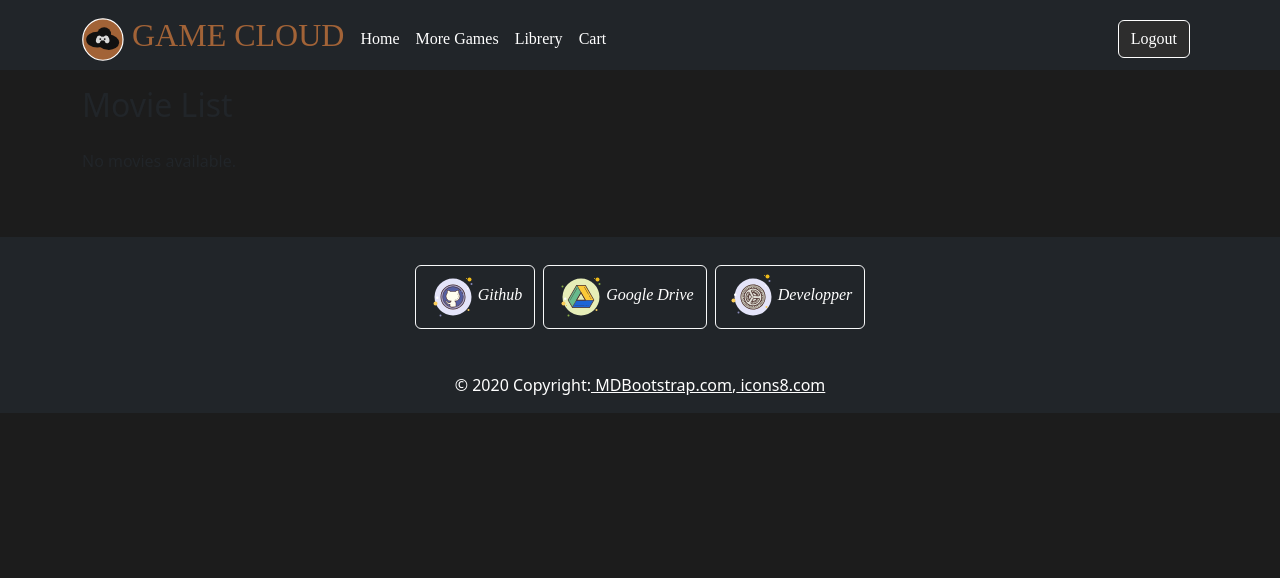
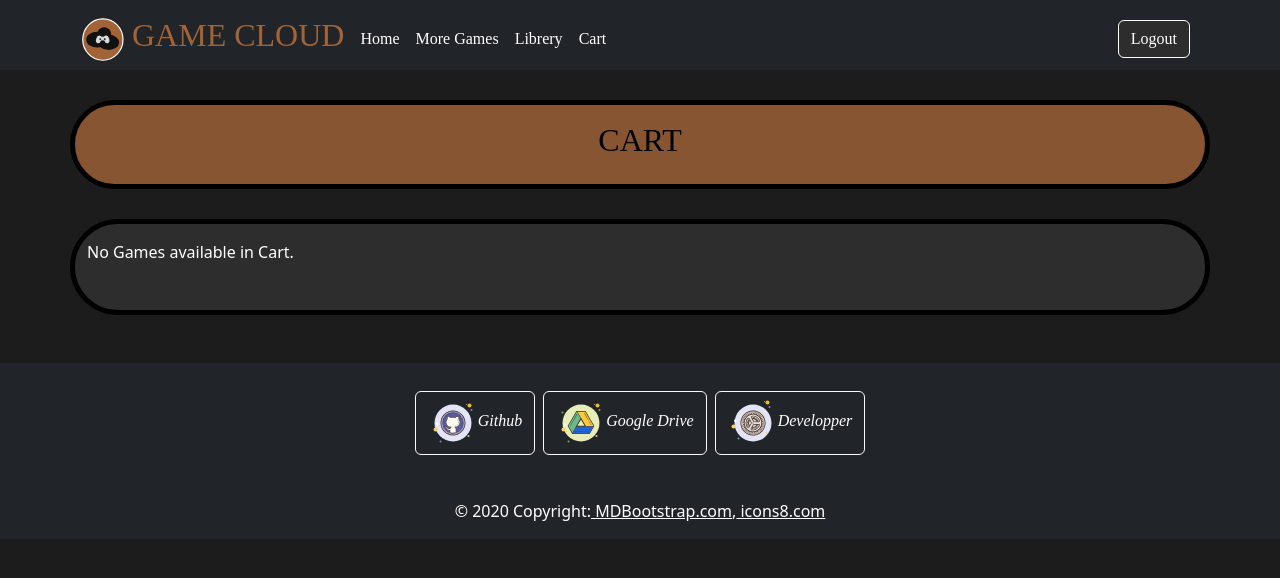
Before and after one commit to EmilioCarreiraOWI/Carreira_Carreira_221350_DV200_End_Term_3_Project, a React (Create React App) app in the folder emiliocarreira-term-three/: page /Cart.js in a window 1280 px wide. Shown: the top 578 px of the page. Built offline with nearby package versions, Linux system fonts and the light colour scheme.

Commit message:
styling for the Cart page

```diff
--- a/emiliocarreira-term-three/src/pages/Cart.js
+++ b/emiliocarreira-term-three/src/pages/Cart.js
@@ -7,7 +7,7 @@ import Col from 'react-bootstrap/esm/Col';
 import { useEffect, useState } from 'react';
 
 function Cart() {
-    const [movies, setMovies] = useState([]);
+    const [games, setMovies] = useState([]);
 
     useEffect(() => {
         // Fetch the movies array from localStorage when the component mounts
@@ -17,12 +17,12 @@ function Cart() {
 
     const calculateTotal = () => {
         // Calculate the total price of all movies
-        return movies.reduce((total, movie) => total + movie.price, 0);
+        return games.reduce((total, movie) => total + movie.price, 0);
     };
 
     const removeFromList = (index) => {
         // Remove the movie at the specified index from the list
-        const updatedMovies = [...movies];
+        const updatedMovies = [...games];
         updatedMovies.splice(index, 1);
         setMovies(updatedMovies);
 
@@ -31,30 +31,38 @@ function Cart() {
     };
 
     return (
-        <Container>
-        <Row className='mt-3'>
-            <Col lg={12} className='justify-content-center'>
-                <h2>Movie List</h2>
-            </Col>
-        </Row>
-        {movies.length === 0 ? (
+    <>
+        <Container id='topheading1'>
+                <Row className='mt-3 mb-3'>
+                    <Col lg={12} className='justify-content-center'>
+                        <h2>CART</h2>
+                    </Col>
+                </Row>
+            </Container>
+
+        <Container id='container2'>
+        {games.length === 0 ? (
             <Row className='mt-3'>
                 <Col lg={12}>
-                    <p>No movies available.</p>
+                    <p className='text-white'>No Games available in Cart.</p>
                 </Col>
             </Row>
         ) : (
             <>
-                {movies.map((movie, index) => (
-                    <Row key={index} className='mt-3'>
-                        <Col lg={3}>
-                            <img className='movie-img w-100 h-auto' src={movie.image} alt='...'></img>
+
+                {games.map((game, index) => (
+                    <Row key={index} className='mt-5'>
+                        <Col lg={2}>
+                            <img className='card-img w-75 h-auto float-end' src={game.image} alt='...'></img>
                         </Col>
-                        <Col lg={9}>
-                            <h3>{movie.name}</h3>
-                            <p>Price: {movie.price}</p>
-                            <p>Ganre: {movie.ganre}</p>
-                            <p>Date: {movie.date}</p>
+                        <Col lg={8}>
+                            <h3 className='headings'>{game.name}</h3>
+                            <p className='text-white'>Ganre: {game.ganre}</p>
+                            <p className='text-white'>Date: {game.date}</p>
+
+                        </Col>
+                        <Col lg={2}>
+                            <h4 className='text-white'>Price: R{game.price}</h4>
                             <button className='btn btn-danger' onClick={() => removeFromList(index)}>
                                     Remove from List
                             </button>
@@ -62,13 +70,15 @@ function Cart() {
                     </Row>
                 ))}
                 <Row className='mt-3'>
-                    <Col lg={12}>
-                        <p>Total Price: {calculateTotal()}</p>
+                    <Col lg={10}></Col>
+                    <Col lg={2}>
+                        <h4 className='text-white'>Total: R{calculateTotal()}</h4>
                     </Col>
                 </Row>
             </>
         )}
     </Container>
+    </>
     );
 }
 
--- a/emiliocarreira-term-three/src/pages/Indevidual.js
+++ b/emiliocarreira-term-three/src/pages/Indevidual.js
@@ -23,6 +23,7 @@ function Indevidual() {
                 setSelectedGameId(response.data);
                 setReadyCart((prevReadyCart) => {
                     const newReadyCart = {
+                        'image': response.data.image,
                         'name': response.data.name,
                         'price': response.data.price,
                         'ganre': response.data.ganre,
@@ -85,7 +86,7 @@ function Indevidual() {
                     <Col lg={8} className='text-white' id='Indevidual'>
                         <h3>{selectedGameId.name}</h3>
                         <strong className="headings">Info:</strong> <p>{selectedGameId.info}</p>
-                        <strong className="headings">Price:</strong> <p>{selectedGameId.price}</p>
+                        <strong className="headings">Price:</strong> <p>R{selectedGameId.price}</p>
                         <strong className="headings">Ganre:</strong> <p>{selectedGameId.ganre}</p>
                         <strong className="headings">Date:</strong> <p>{selectedGameId.date}</p>
                         <button className='btn btn-success' onClick={addToCart}>Add To Cart</button>
```
